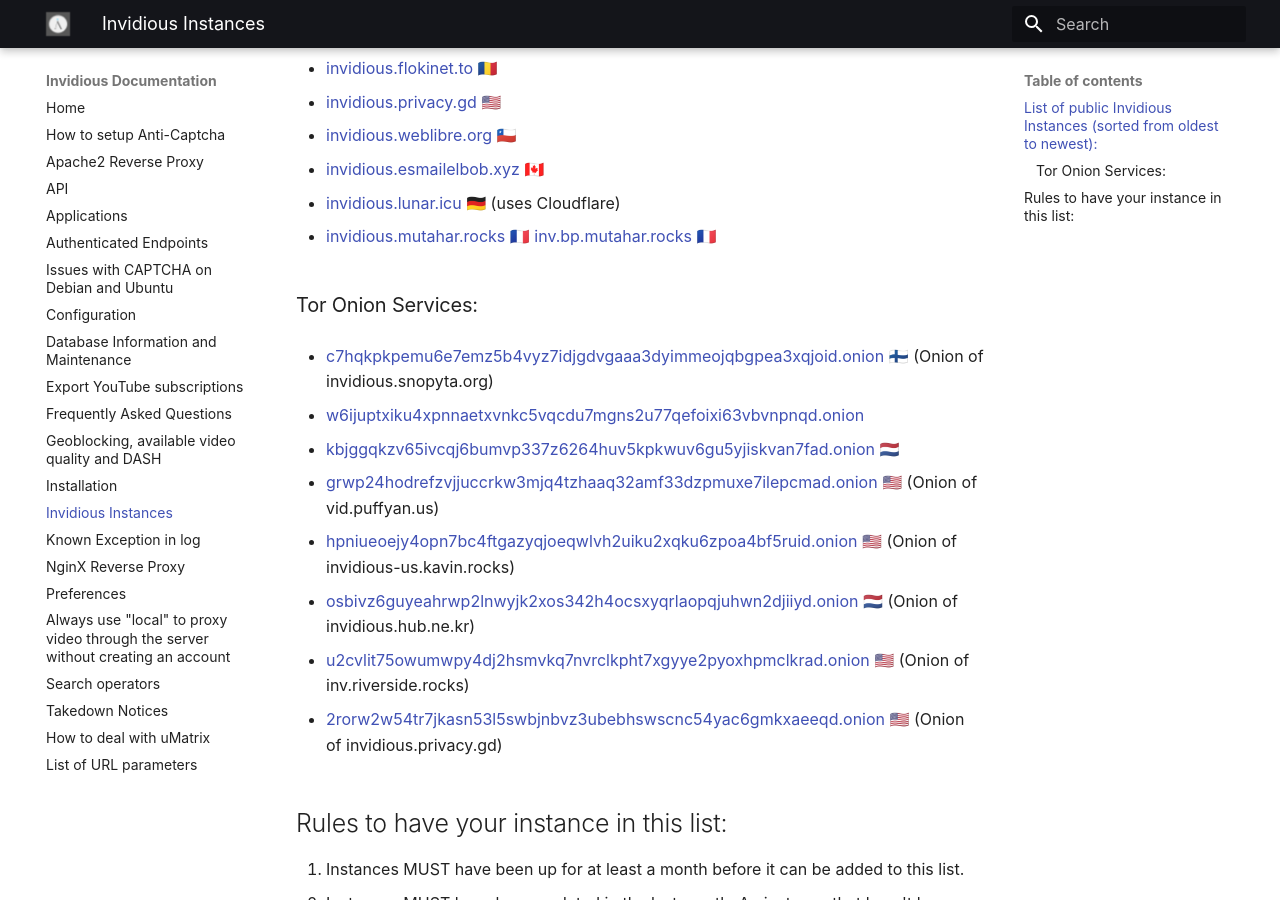
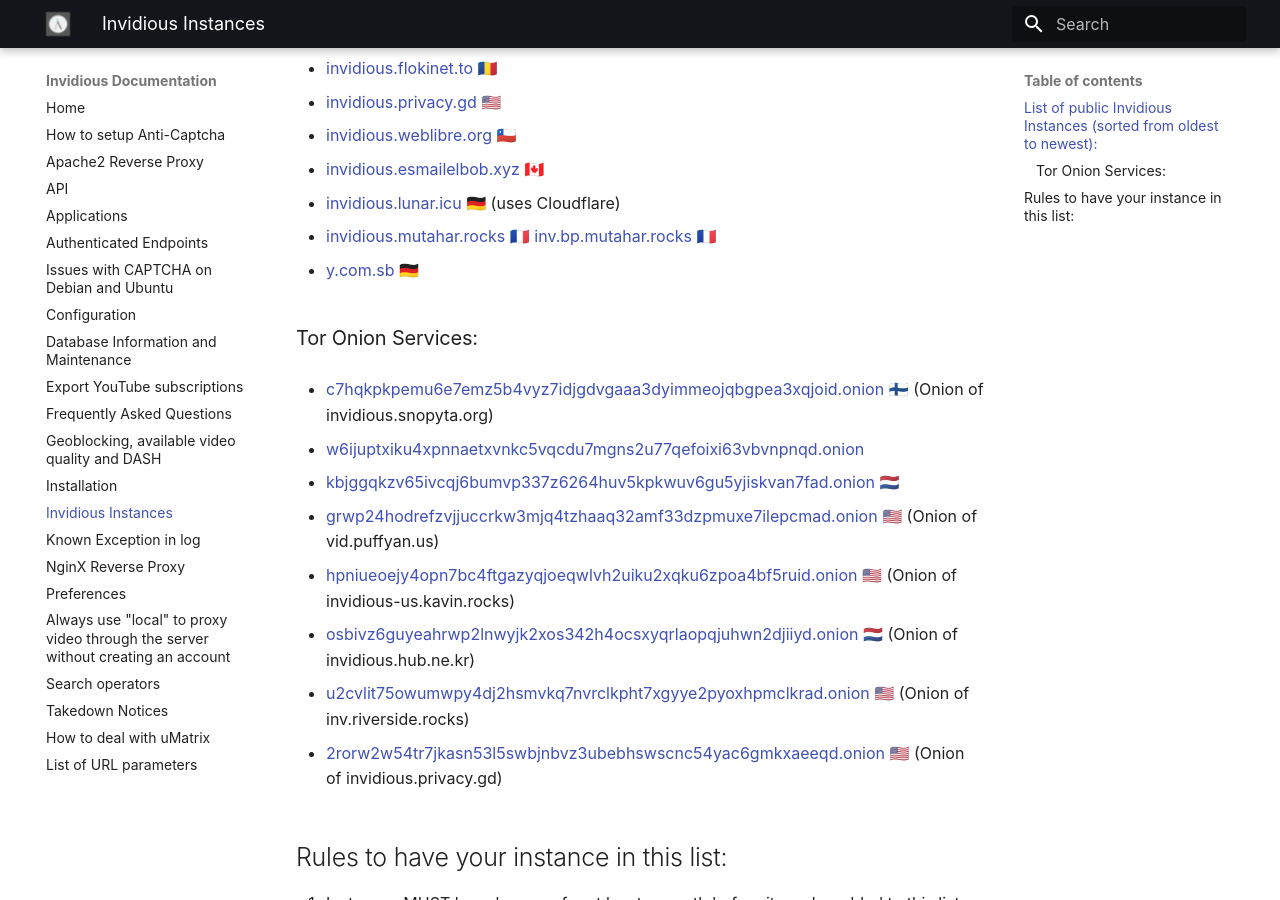
Before and after one commit to iv-org/documentation, an MkDocs documentation site: the page built from docs/instances.md, in a window 1280 px wide and 900 px high, scrolled down 846 px. Built offline with MkDocs 1.6.1 and Material for MkDocs 9.7.7, drawn with Linux system fonts in a browser that asks for light colours.

Commit message:
Add y.com.sb

```diff
--- a/docs/instances.md
+++ b/docs/instances.md
@@ -42,6 +42,7 @@
 
 * [invidious.mutahar.rocks](https://invidious.mutahar.rocks) 🇫🇷 [inv.bp.mutahar.rocks](https://inv.bp.mutahar.rocks) 🇫🇷
 
+* [y.com.sb](https://y.com.sb) 🇩🇪
 
 ### Tor Onion Services:
 * [c7hqkpkpemu6e7emz5b4vyz7idjgdvgaaa3dyimmeojqbgpea3xqjoid.onion](http://c7hqkpkpemu6e7emz5b4vyz7idjgdvgaaa3dyimmeojqbgpea3xqjoid.onion) 🇫🇮 (Onion of invidious.snopyta.org)
```
